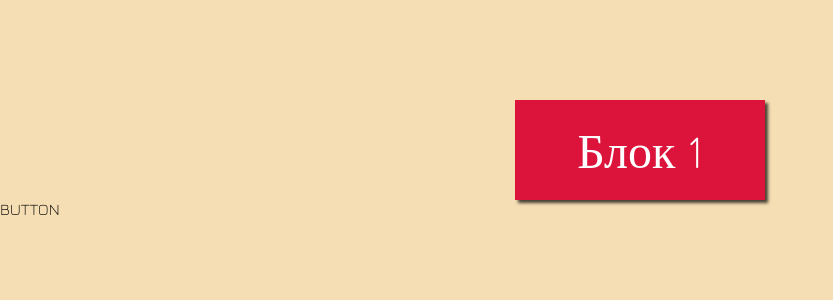
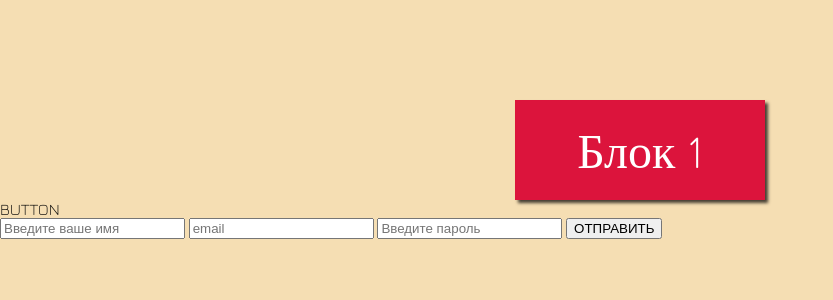
Before and after one commit to zhekisss/mysite1.local, a PHP site: page /index.html in a window 1280 px wide. Shown: the top 300 px of the page, without its empty margins (0-833 px from the left). Run offline with PHP 8.4, Linux system fonts and the light colour scheme; data that the repository does not hold is empty.

Commit message:
Add Form

```diff
--- a/index.html
+++ b/index.html
@@ -18,6 +18,13 @@
 
     <div class="button">BUTTON</div>
 
+    <form action="#">
+        <input type="text" placeholder="Введите ваше имя">
+        <input type="email" placeholder="email">
+        <input type="password" placeholder="Введите пароль">
+        <input type="submit" value="ОТПРАВИТЬ">
+    </form>
+
 </body>
 
 </html>
```
Also changed, not shown: index.php (line endings or trailing spaces).
